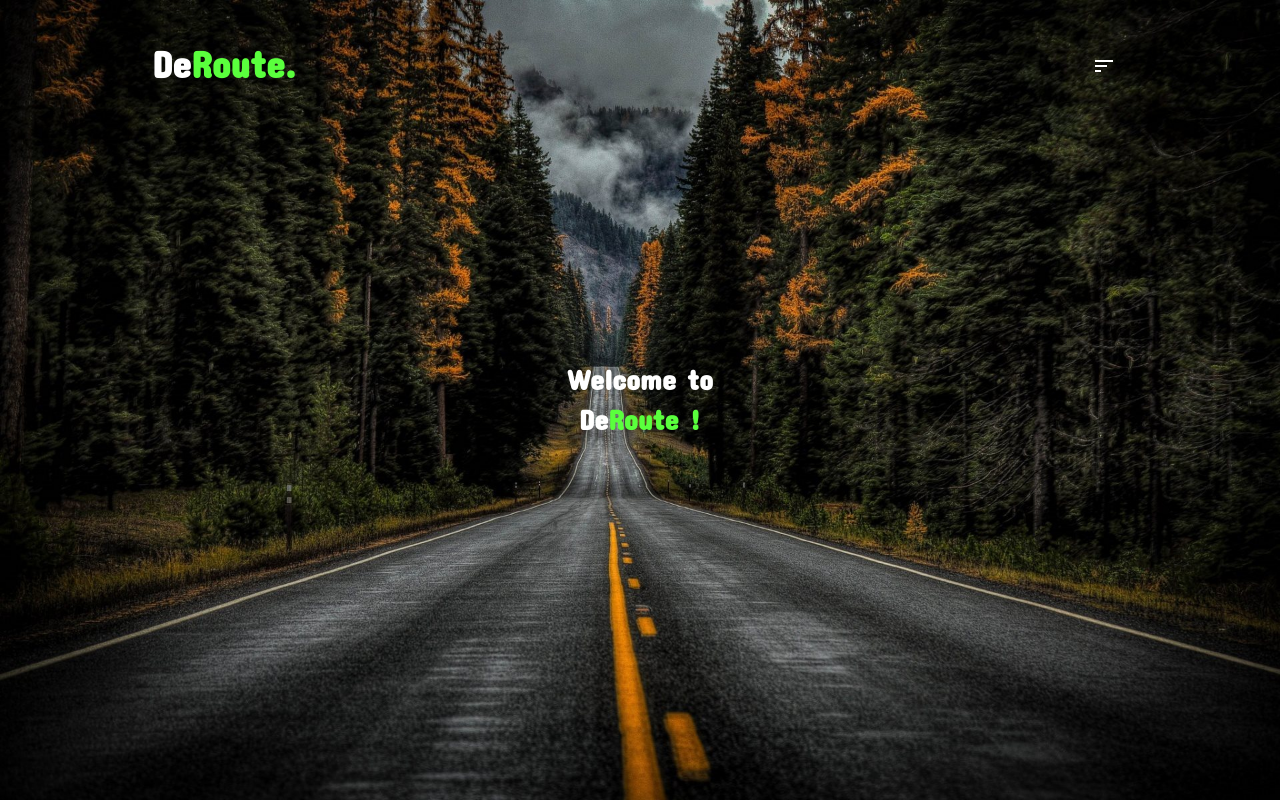
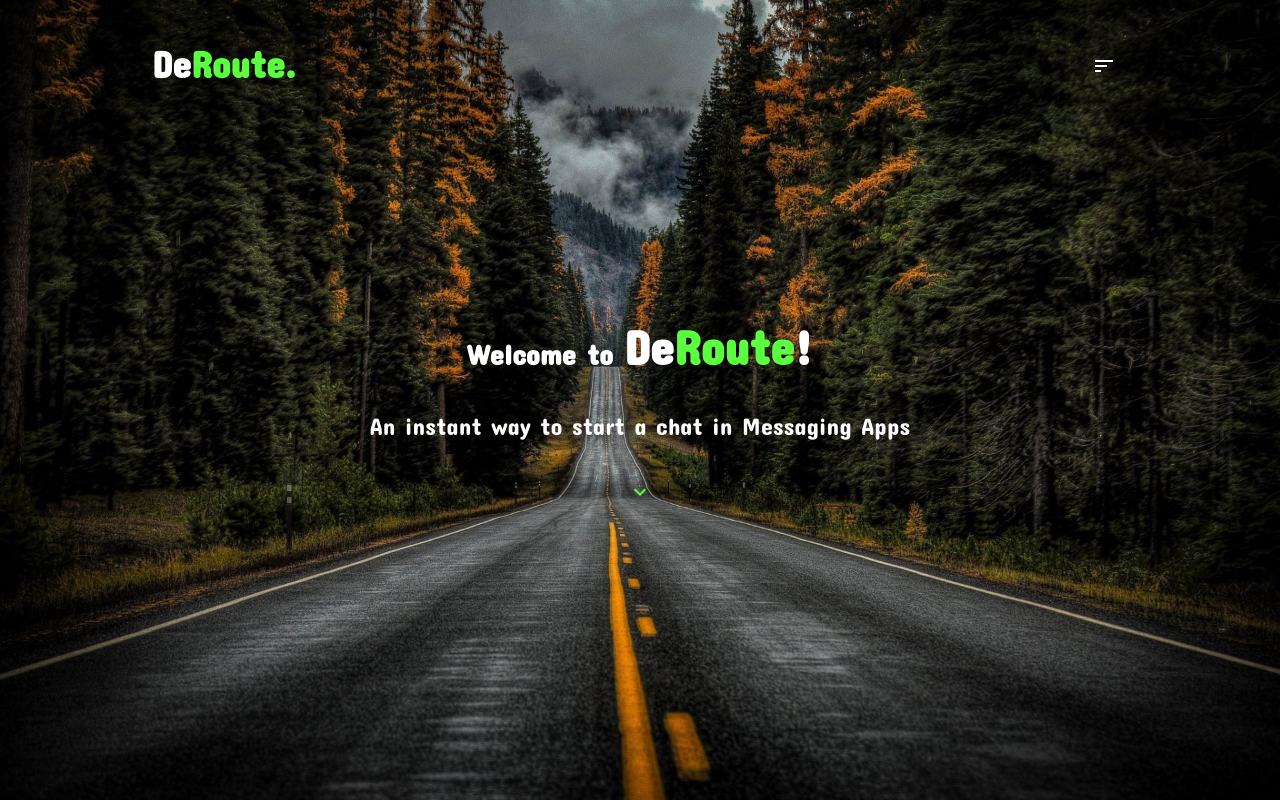
Before and after one commit to AmarnathN/deroute, a React (Create React App) app: page / in a window 1280 px wide. Built offline with nearby package versions, Linux system fonts and the light colour scheme.

Commit message:
Updating th Landing Page text

```diff
--- a/src/components/Header.js
+++ b/src/components/Header.js
@@ -26,6 +26,10 @@ const useStyles = makeStyles((theme) => ({
   landingText: {
     textAlign: "center",
     color: "white",
+    fontSize: "1.5rem",
+  },
+  landingTextTitle: {
+    fontSize: "3rem",
   },
 }));
 
@@ -51,9 +55,19 @@ const Header = () => {
         </Toolbar>
       </AppBar>
       <div className={classes.landingText}>
-        <h1>
-          Welcome to <br /> De<span className={classes.title2}>Route !</span>
-        </h1>
+        <div>
+          <h3>
+            {"Welcome to "}
+            <span className={classes.landingTextTitle}>
+              De<span className={classes.title2}>Route</span>!
+            </span>
+          </h3>
+          <p>An instant way to start a chat in Messaging Apps</p>
+        </div>
+
+        <IconButton>
+          <ExpandMoreIcon className={classes.title2} />
+        </IconButton>
       </div>
     </div>
   );
```
